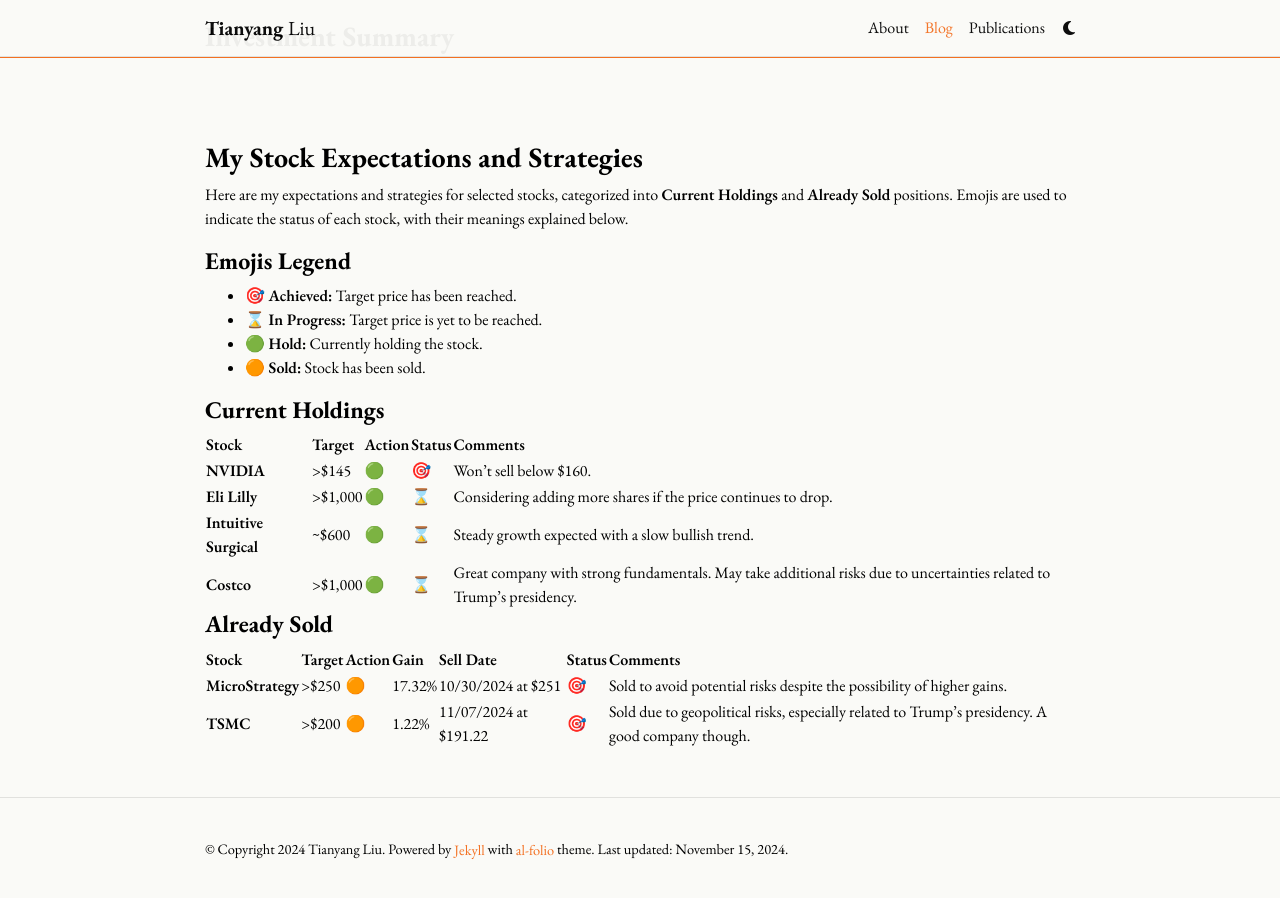
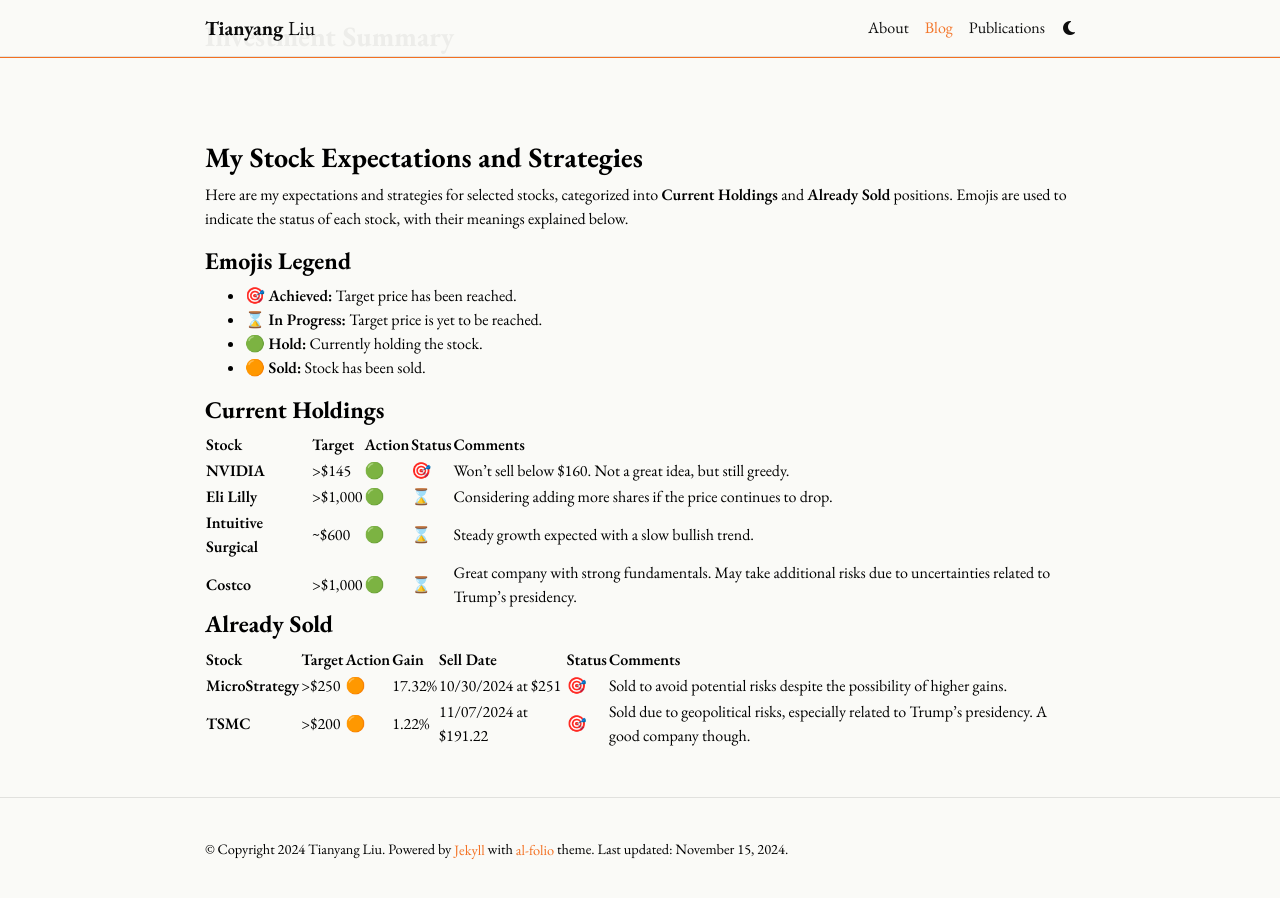
Before and after one commit to Leolty/leolty.github.io, a Jekyll site: the page built from _posts/2024-10-29-stock-holding.md, in a window 1280 px wide and 900 px high, scrolled down 1026 px. Built offline with Jekyll 4.4.1, drawn with Linux system fonts in a browser that asks for light colours; nearby versions of some CDN libraries; comment, search, counter and statistics services are not loaded; a style sheet for code colours, icons or effects is not loaded.

Commit message:
📈 update stock expectations and strategies

```diff
--- a/_posts/2024-10-29-stock-holding.md
+++ b/_posts/2024-10-29-stock-holding.md
@@ -572,7 +572,7 @@
 
 | **Stock**                             | **Target** | **Action** | **Status** | **Comments**                                                                                                 |
 |---------------------------------------|------------|------------|------------|--------------------------------------------------------------------------------------------------------------|
-| **NVIDIA**                     | >$145     | 🟢     | 🎯         | Won't sell below $160.                                                                                       |
+| **NVIDIA**                     | >$145     | 🟢     | 🎯         | Won't sell below $160.  Not a great idea, but still greedy.                                                                                    |
 | **Eli Lilly**                   | >$1,000    | 🟢     | ⌛         | Considering adding more shares if the price continues to drop.                     |
 | **Intuitive Surgical**         | ~$600     | 🟢     | ⌛         | Steady growth expected with a slow bullish trend.                                             |
 | **Costco**                     | >$1,000    | 🟢     | ⌛         | Great company with strong fundamentals. May take additional risks due to uncertainties related to Trump's presidency. |
```
